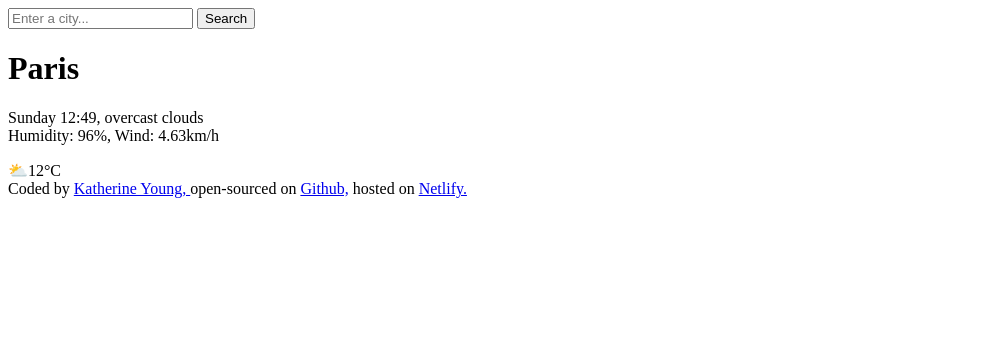
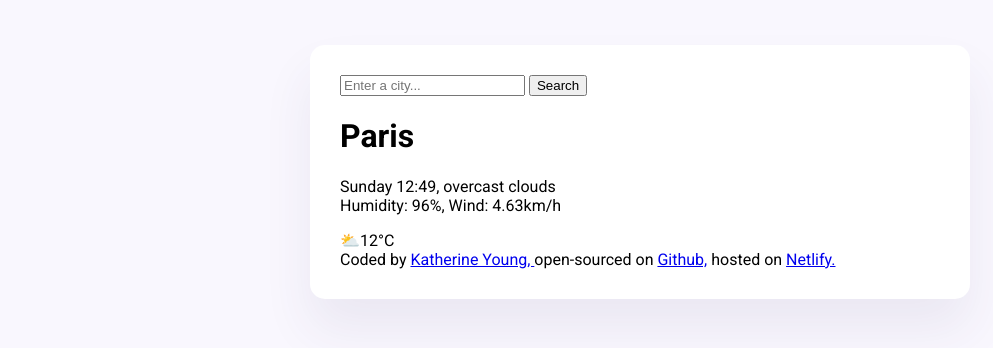
Before and after one commit to Katherine86/weather-application-project, a plain HTML site: page index.html in a window 1280 px wide. Shown: the whole page, without its empty margins (0-993 px from the left). Drawn offline with Linux system fonts and the light colour scheme.

Commit message:
Styled body, added custom font Roboto

```diff
--- a/index.html
+++ b/index.html
@@ -3,9 +3,18 @@
   <head>
     <meta charset="UTF-8" />
     <meta name="viewport" content="width=device-width, initial-scale=1.0" />
+    <link rel="preconnect" href="https://fonts.googleapis.com" />
+    <link rel="preconnect" href="https://fonts.gstatic.com" crossorigin />
+    <link
+      href="https://fonts.googleapis.com/css2?family=Roboto:ital,wght@0,100;0,300;0,400;0,500;0,700;0,900;1,100;1,300;1,400;1,500;1,700;1,900&family=Ubuntu:wght@500;700&display=swap"
+      rel="stylesheet"
+    />
+    <link rel="stylesheet" href="style.css" />
+
     <title>Weather Application</title>
   </head>
   <body>
+    <div class="weather-main">
       <header>
         <form>
           <input type="search" placeholder="Enter a city..." required />
@@ -43,5 +52,6 @@
           Netlify.
         </a>
       </footer>
+    </div>
   </body>
 </html>
--- a/style.css
+++ b/style.css
@@ -0,0 +1,13 @@
+body {
+  background-color: #f9f7fe;
+  font-family: "Roboto", sans-serif;
+}
+
+.weather-main {
+  background-color: white;
+  max-width: 600px;
+  margin: 45px auto;
+  padding: 30px;
+  border-radius: 15px;
+  box-shadow: 0 30px 50px rgba(65, 50, 100, 0.08);
+}
```
Lines whose indentation alone changed are shown as unchanged.
